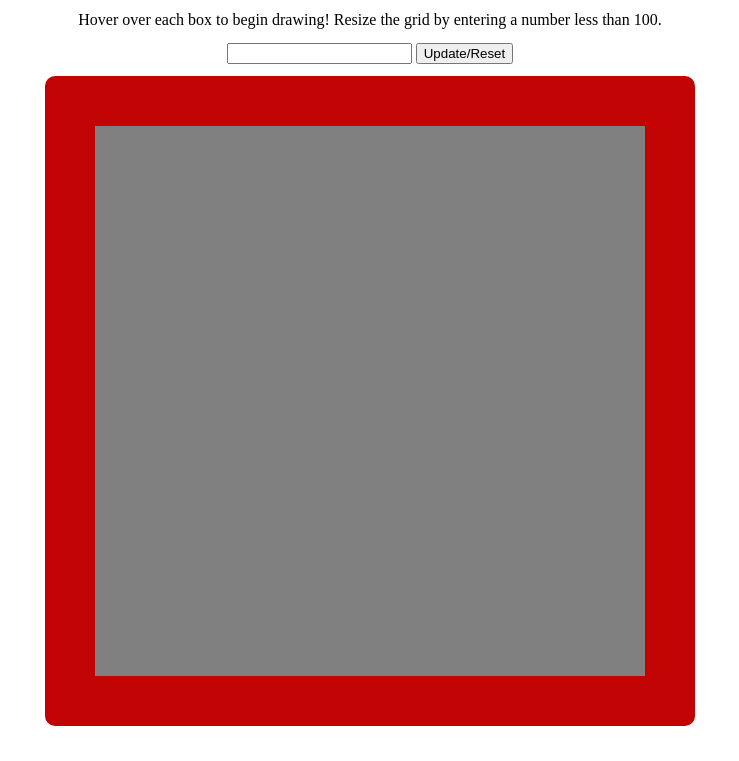
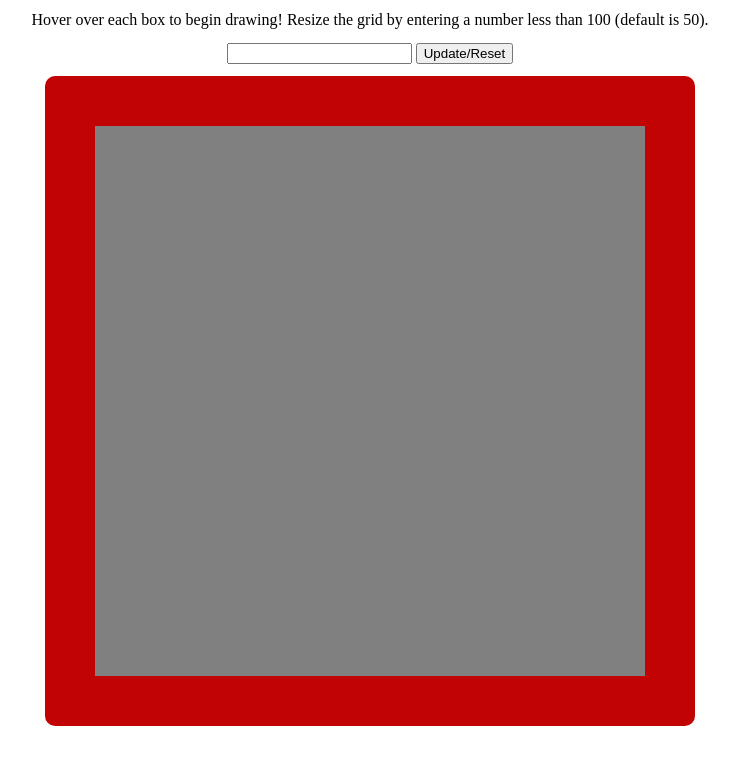
Before and after one commit to jjfowler7/ETCH-A-SKETCH, a plain HTML site: page index.html in a window 1280 px wide. Shown: the part 55-816 px from the top of the page, without its empty margins (270-1009 px from the left). Drawn offline with Linux system fonts and the light colour scheme.

Commit message:
Add color treatment and set default grid size to 50.

```diff
--- a/index.html
+++ b/index.html
@@ -12,7 +12,7 @@
     <div id="flexbox">
         <div id="wrapper">
             <h1>Etch-A-Sketch</h1>
-            <p>Hover over each box to begin drawing! Resize the grid by entering a number less than 100.</p>
+            <p>Hover over each box to begin drawing! Resize the grid by entering a number less than 100 (default is 50).</p>
             <div id="innerWrapper">
                 <input id="gridSize">
                 <button type="button" onclick="generateDivs()">Update/Reset</button>
```
